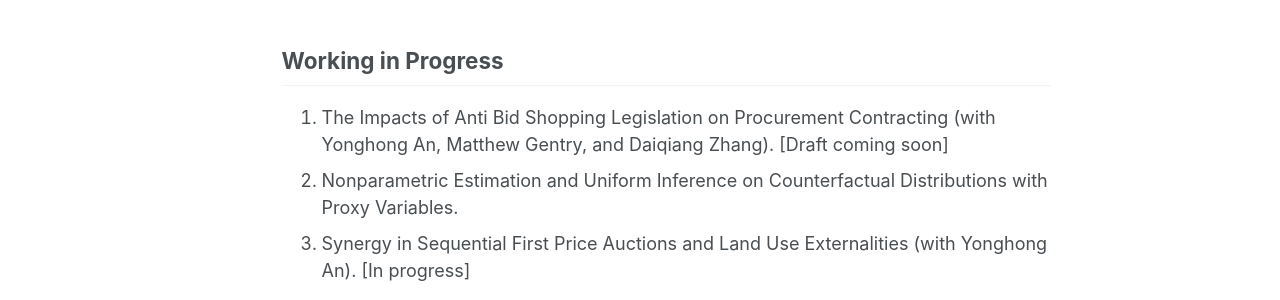
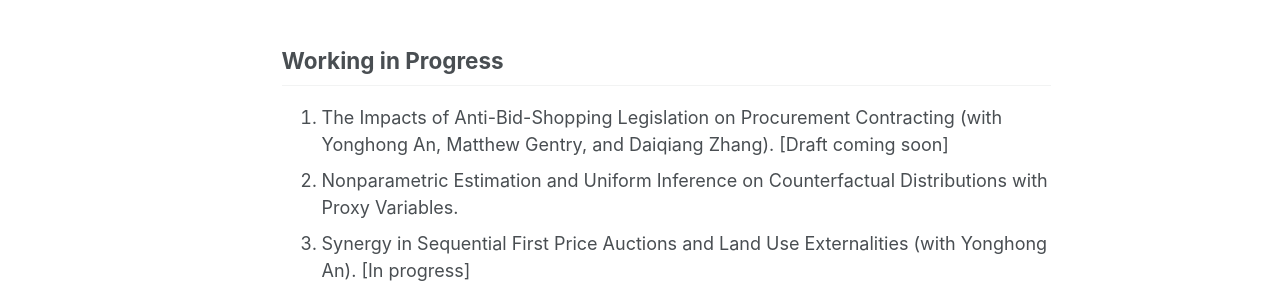
Before and after one commit to guoliuyi/lguo, a Jekyll site: the page built from _pages/about.md, in a window 1280 px wide and 1047 px high. Shown: the part 526-826 px from the top of the window. Built offline with Jekyll 4.4.1, drawn with Linux system fonts in a browser that asks for light colours; a script bundle is joined from its source files by our own code; library files that are not in the unit come from our copies.

```diff
--- a/_pages/about.md
+++ b/_pages/about.md
@@ -49,7 +49,7 @@ redirect_from:
 
 <ol class="paper-list">
   <li>
-    The Impacts of Anti Bid Shopping Legislation on Procurement Contracting
+    The Impacts of Anti-Bid-Shopping Legislation on Procurement Contracting
     (with Yonghong An, Matthew Gentry, and Daiqiang Zhang).
     <span class="status">[Draft coming soon]</span>
   </li>
```
